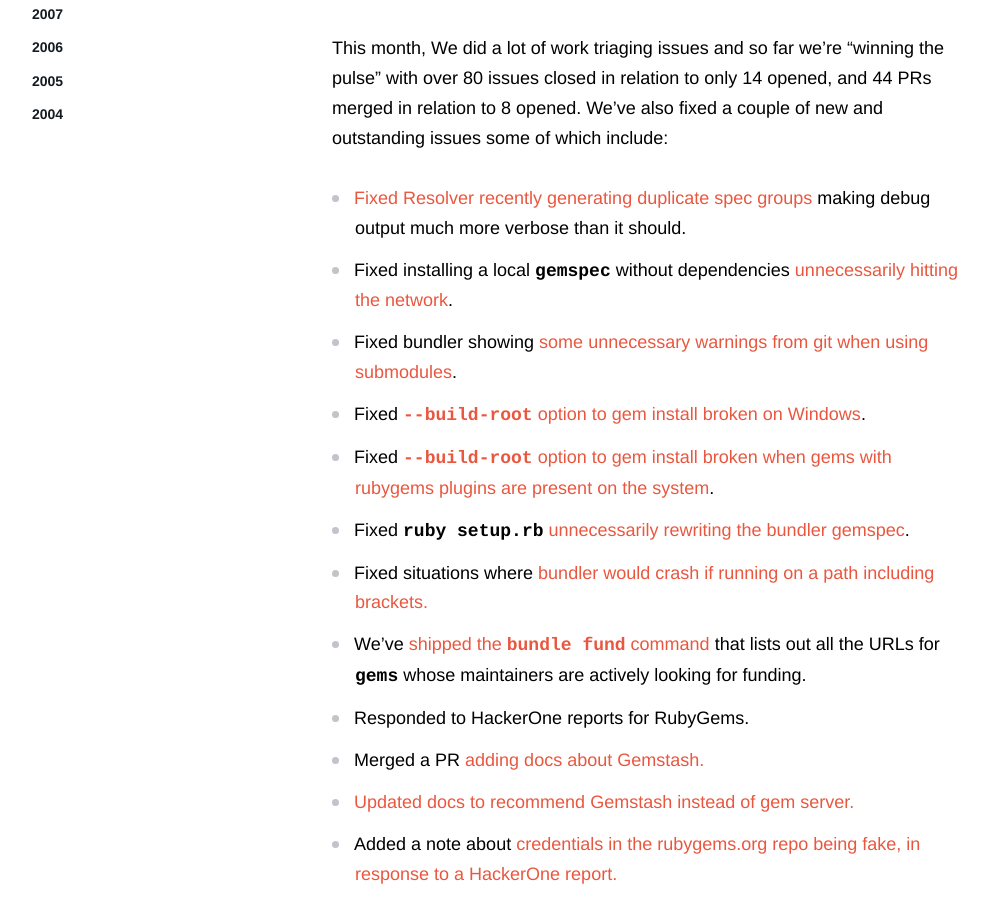
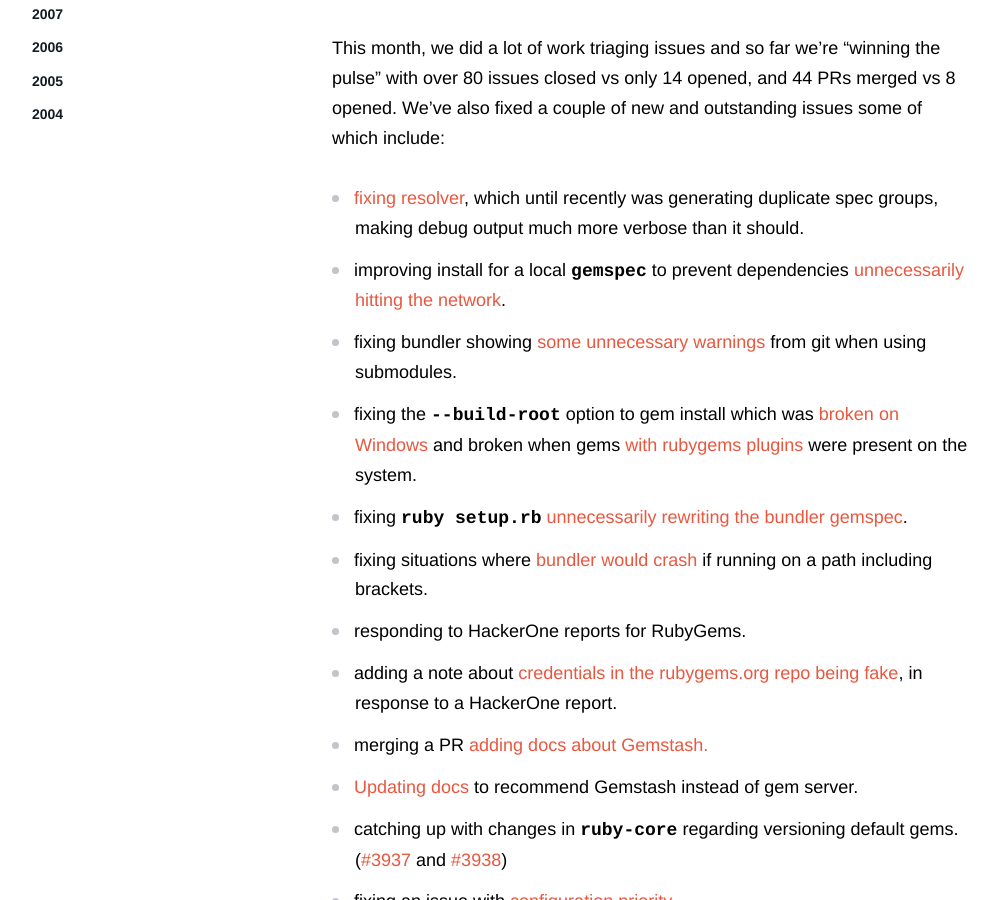
Before and after one commit to rubygems/rubygems.github.io, a Jekyll site: the page built from _posts/2020-10-15-september-rubygems-update.md, in a window 1280 px wide and 900 px high, scrolled down 666 px. Shown: the whole window, without its empty margins (138-1136 px from the left). Built offline with Jekyll 4.4.1, drawn with Linux system fonts in a browser that asks for light colours; comment, search, counter and statistics services are not loaded; some of the changed text lies outside the part shown.

Commit message:
mupdated september monthly blog

```diff
--- a/_posts/2020-10-15-september-rubygems-update.md
+++ b/_posts/2020-10-15-september-rubygems-update.md
@@ -9,41 +9,43 @@
 Welcome to the RubyGems monthly update! As part of our efforts at [Ruby Together](http://rubytogether.org/), we publish a recap of the work that we’ve done the previous month. Read on to find out what updates were made to RubyGems, Ruby Toolbox and RubyGems.org in September.
 
 ## RubyGems News
-This month, We did a lot of work triaging issues and so far we're "**winning the pulse**" with over **80 issues**  closed in relation to only **14 opened**, and **44 PRs** merged in relation to **8 opened**. We've also fixed a couple of new and outstanding issues some of which include:
+This month, we did a lot of work triaging issues and so far we're "**winning the pulse**" with over **80 issues**  closed vs only **14 opened**, and **44 PRs** merged vs **8 opened**. We've also fixed a couple of new and outstanding issues some of which include:
 
-* [Fixed Resolver recently generating duplicate spec groups](https://github.com/rubygems/rubygems/pull/3965) making debug output much more verbose than it should.
-* Fixed installing a local `gemspec` without dependencies [unnecessarily hitting the network](https://github.com/rubygems/rubygems/pull/3968).
-* Fixed bundler showing [some unnecessary warnings from git when using submodules](https://github.com/rubygems/rubygems/pull/3969).
-* Fixed [`--build-root` option to gem install broken on Windows](https://github.com/rubygems/rubygems/pull/3975).
-* Fixed [`--build-root` option to gem install broken when gems with rubygems plugins are present on the system](https://github.com/rubygems/rubygems/pull/3972).
-* Fixed `ruby setup.rb` [unnecessarily rewriting the bundler gemspec](https://github.com/rubygems/rubygems/pull/3980).
-* Fixed situations where [bundler would crash if running on a path including brackets.](https://github.com/rubygems/rubygems/pull/3854)
-* We've [shipped the `bundle fund` command](https://github.com/rubygems/rubygems/pull/3390) that lists out all the URLs for `gems` whose maintainers are actively looking for funding.
-* Responded to HackerOne reports for RubyGems.
-* Merged a PR [adding docs about Gemstash.](https://github.com/rubygems/guides/pull/266)
-* [Updated docs to recommend Gemstash instead of gem server.](https://github.com/rubygems/guides/pull/269)
-* Added a note about [credentials in the rubygems.org repo being fake, in response to a HackerOne report.]( https://github.com/rubygems/rubygems.org/pull/2530)
-* Caught up with changes in `ruby-core` regarding versioning default gems. ([#3937](https://github.com/rubygems/rubygems/pull/3937) and [#3938](https://github.com/rubygems/rubygems/pull/3938))
-* Fixed [issue with configuration priority.](https://github.com/rubygems/rubygems/pull/3933)
-* [Deprecated  bundle cache --all.](https://github.com/rubygems/rubygems/pull/3932)
-* Created a unified release & changelog management workflow.
-* Worked on breaking [#3317](https://github.com/rubygems/rubygems/issues/3317) into multiple more actionable issues ([#3317](https://github.com/rubygems/rubygems/issues/3317#issuecomment-692449034) and [#3957](https://github.com/rubygems/rubygems/issues/3957))
-* Fixed some issues with CI to adapt to `ruby-core` changes.
+* [fixing resolver](https://github.com/rubygems/rubygems/pull/3965), which until recently was generating duplicate spec groups, making debug output much more verbose than it should.
+* improving install for a local `gemspec` to prevent dependencies [unnecessarily hitting the network](https://github.com/rubygems/rubygems/pull/3968).
+* fixing bundler showing [some unnecessary warnings](https://github.com/rubygems/rubygems/pull/3969) from git when using submodules.
+* fixing the `--build-root` option to gem install which was [broken on Windows](https://github.com/rubygems/rubygems/pull/3975) and broken when gems [with rubygems plugins](https://github.com/rubygems/rubygems/pull/3972) were present on the system.
+* fixing `ruby setup.rb` [unnecessarily rewriting the bundler gemspec](https://github.com/rubygems/rubygems/pull/3980).
+* fixing situations where [bundler would crash](https://github.com/rubygems/rubygems/pull/3854) if running on a path including brackets.
+* responding to HackerOne reports for RubyGems.
+* adding a note about [credentials in the rubygems.org repo being fake]( https://github.com/rubygems/rubygems.org/pull/2530), in response to a HackerOne report.
+* merging a PR [adding docs about Gemstash.](https://github.com/rubygems/guides/pull/266)
+* [Updating docs](https://github.com/rubygems/guides/pull/269) to recommend Gemstash instead of gem server.
+* catching up with changes in `ruby-core` regarding versioning default gems. ([#3937](https://github.com/rubygems/rubygems/pull/3937) and [#3938](https://github.com/rubygems/rubygems/pull/3938))
+* fixing an issue with [configuration priority.](https://github.com/rubygems/rubygems/pull/3933)
+* deprecating [bundle cache --all.](https://github.com/rubygems/rubygems/pull/3932)
+* creating a unified release & changelog management workflow.
+* working on breaking [#3317](https://github.com/rubygems/rubygems/issues/3317) into multiple more actionable issues. ([#3317](https://github.com/rubygems/rubygems/issues/3317#issuecomment-692449034) and [#3957](https://github.com/rubygems/rubygems/issues/3957))
+* fixing some issues with CI to adapt to `ruby-core` changes.
+* [Shipping the `bundle fund` command](https://github.com/rubygems/rubygems/pull/3390) that lists out all the URLs for `gems` whose maintainers are actively looking for funding.
 
-In addition, we worked on other fixes including enabling disable_multisource and figuring out the different new behaviours it enables and a bunch of other `test/dev` issues and reviewed PRs from external contributors.
+We also worked on enabling `disable_multisource` and figuring out the different new behaviours it enables, several other `test/dev` issues and reviewing PRs from external contributors.
 
 In September, Rubygems gained [150 new commits](https://github.com/rubygems/rubygems/compare/master@%7B2020-09-01%7D...master@%7B2020-09-30%7D), contributed by 12 authors. There were 1263 additions and 4300 deletions across 176 files.
 
 ## RubyGems.org News
-In September, we released the work done during GSoC 2020 for adding support of [managing owners using UI](https://guides.rubygems.org/managing-owners-using-ui/) and confirmation of ownership addition. Many thanks to rubygems.org GSoC student [@vachhanihpavan](https://github.com/vachhanihpavan) for doing an excellent job.
-* refactored and deployed [GSoC project on managing owners from the web UI and requirement of ownership confirmation.](https://github.com/rubygems/rubygems.org/pull/2357)
+
+In September we released the [work](https://github.com/rubygems/rubygems.org/pull/2357) done during Google Summer of Code (GSoC) 2020 related to adding support of [managing owners using UI](https://guides.rubygems.org/managing-owners-using-ui/) and confirmation of ownership addition. Many thanks to rubygems.org GSoC student [@vachhanihpavan](https://github.com/vachhanihpavan) for doing an excellent job.
+
+We also made the following updates and improvements:
+
 * profiled `#perform` method of Fastly log processor job and [updated it to fetch versions from DB in bulk.](https://github.com/rubygems/rubygems.org/pull/2510)
-*  updated client side PR to identify scope as per the command and update scope in case of forbidden response. ([#1962](https://github.com/rubygems/rubygems.org/pull/1962) and [#3840](https://github.com/rubygems/rubygems/pull/3840))
-* updated [IPv4 fallback PR to add configuration, flag and tests for the configuration and made a failed attempt at adding tests for the fallback.](https://github.com/rubygems/rubygems/pull/2662)
-* [verified ownership and deploy namespace release of `ruby stdlib`](https://github.com/rubygems/rubygems.org/pull/2506)
-* updated [API scopes client PR to fix OTP fallback and with tests](https://github.com/rubygems/rubygems/pull/3840)
-* setup zendesk slack integration and explore using their web widget as stand alone web form.
-* removed gauges javascript file from [rg.org](https://rg.org) site and made a PR to migrate help links to zendesk ([#3840](https://github.com/rubygems/rubygems/pull/3840) and [#2518](https://github.com/rubygems/rubygems.org/pull/2518))
+*  updated client side PR to identify scope as per the command, and update scope in case of forbidden response. ([#1962](https://github.com/rubygems/rubygems.org/pull/1962) and [#3840](https://github.com/rubygems/rubygems/pull/3840))
+* [updated IPv4 fallback PR](https://github.com/rubygems/rubygems/pull/2662) to add configuration, and flag and tests for the configuration, and began work on adding tests for the fallback.
+* [verified ownership and deploy namespace release of `ruby stdlib`](https://github.com/rubygems/rubygems.org/pull/2506).
+* updated API scopes client PR [to fix OTP fallback and with tests](https://github.com/rubygems/rubygems/pull/3840).
+* setup Zendesk slack integration and explored using their web widget as stand alone web form.
+* removed gauges javascript file from [rg.org](https://rg.org) site and made a PR to migrate help links to Zendesk. ([#3840](https://github.com/rubygems/rubygems/pull/3840) and [#2518](https://github.com/rubygems/rubygems.org/pull/2518))
 * deprecated [help.rubygems.org](https://help.rubygems.org/) in favor of [support@rubygems.org](mailto:support@rubygems.org) to resolve the issue of genuine help tickets being marked as spam.
 * responded to support tickets and google group threads.
 
```
Also changed, not shown: other parts of _posts/2020-10-15-september-rubygems-update.md (+3 -1 lines).
